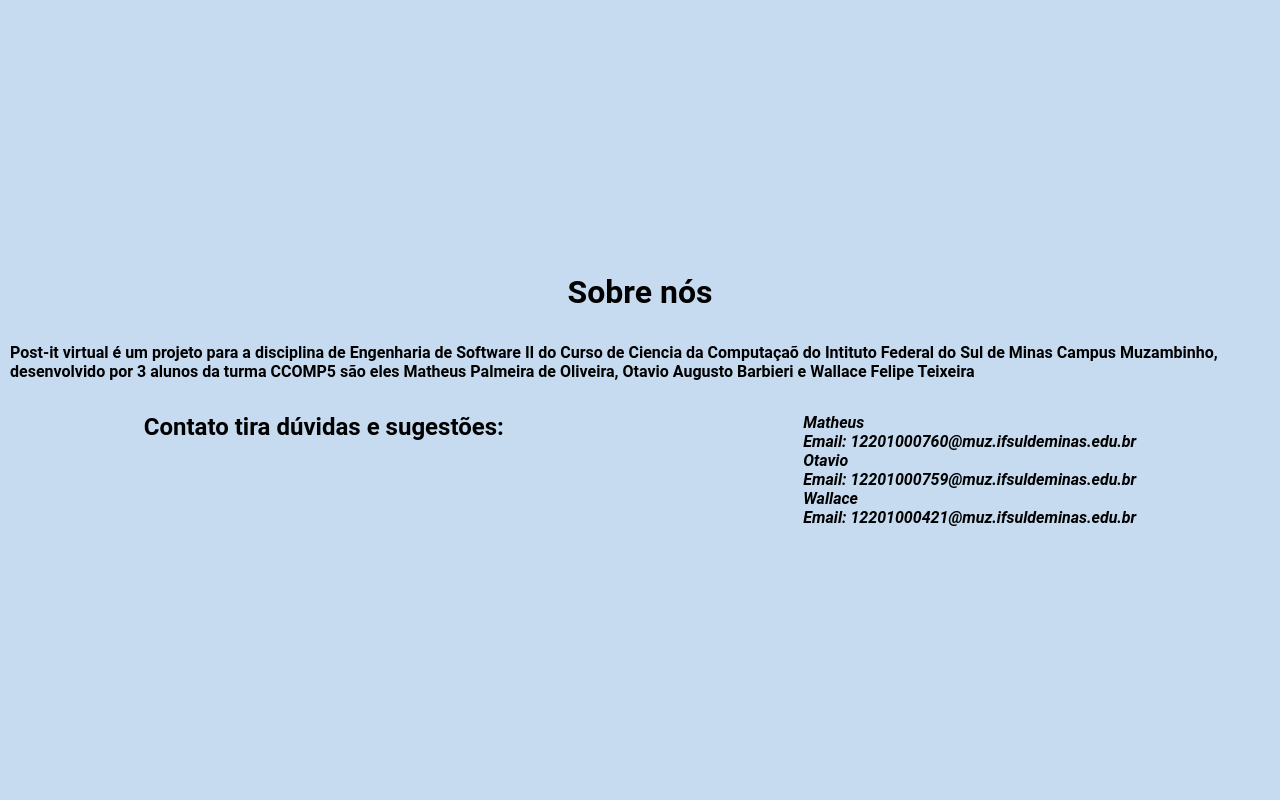
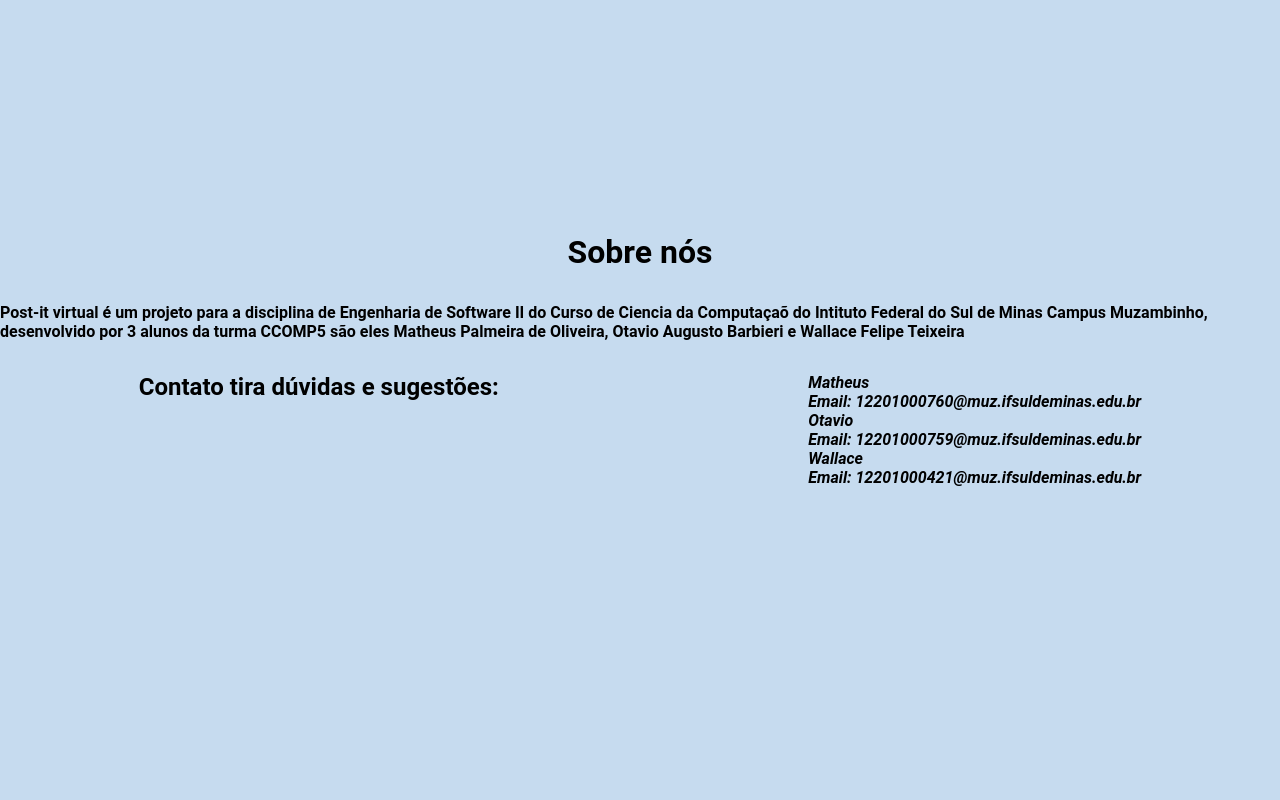
Before and after one commit to Gwynbleidd203/Projeto-de-Engenharia-II---Task-Manager, a Flask app: page /progresso in a window 1280 px wide. Run offline with Flask 2, Linux system fonts and the light colour scheme; some libraries are stand-ins or nearby versions.

Commit message:
Fixing style bugs 1.1

```diff
--- a/static/css/style.css
+++ b/static/css/style.css
@@ -269,8 +269,7 @@ body {
 body {
   display: flex;
   justify-content: space-around;
-  min-height: 100vh;
-  padding: 10px; }
+  min-height: 90vh; }
 
 main, .tipo-list-container, .tarefas-list-container {
   display: flex;
--- a/static/sass/pages/_profile.scss
+++ b/static/sass/pages/_profile.scss
@@ -1,8 +1,7 @@
 body {
     display: flex;
     justify-content: space-around;
-    min-height: 100vh;
-    padding: 10px;
+    min-height: 90vh;
 }
 
 main, .tipo-list-container, .tarefas-list-container {
```
